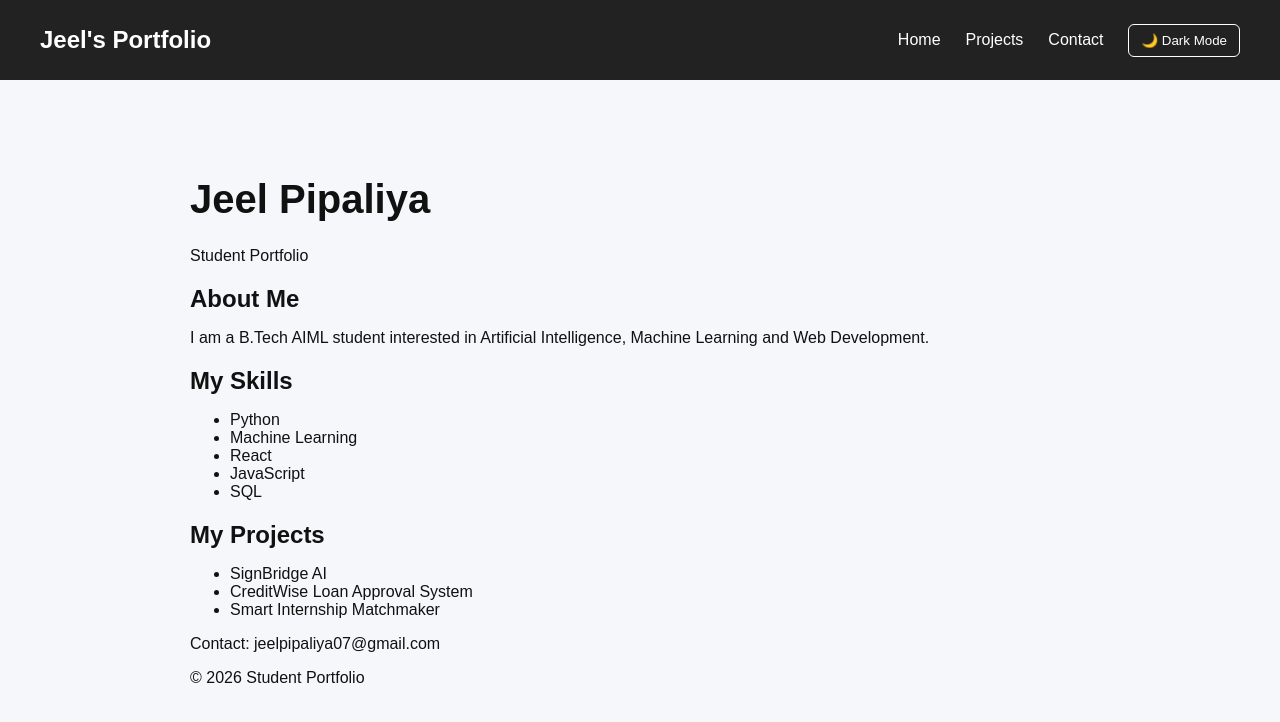
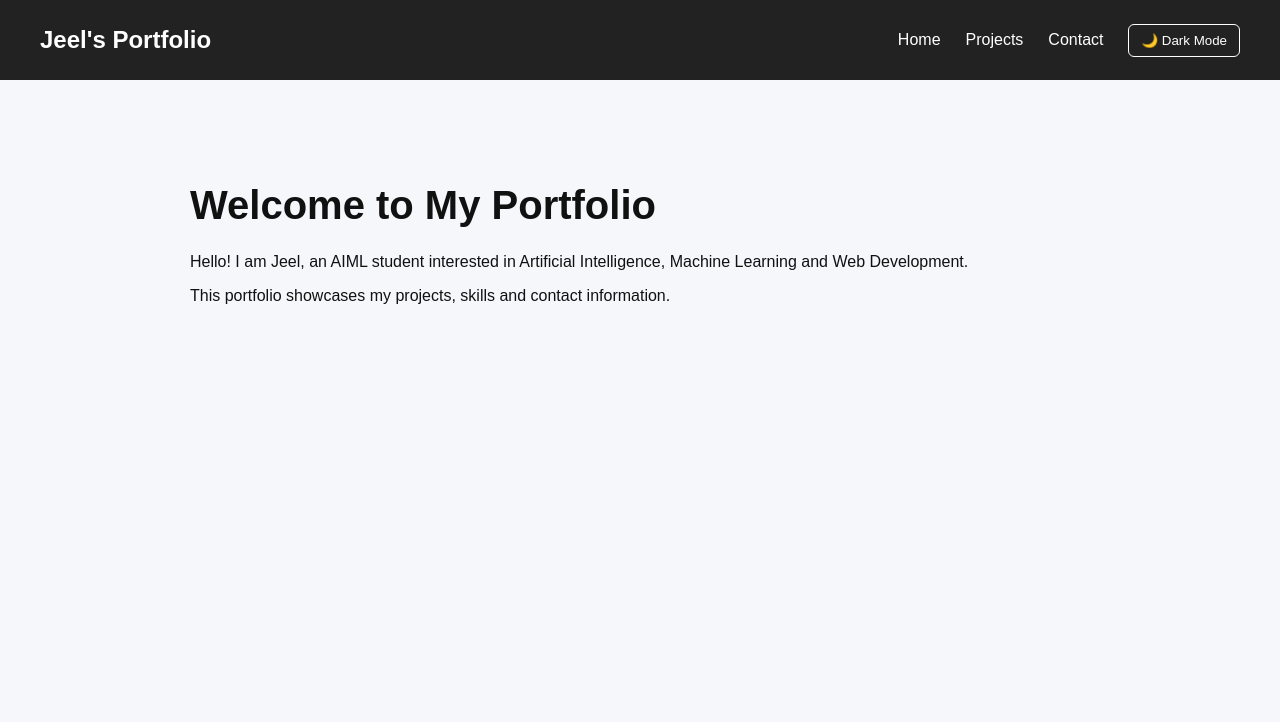
Before and after one commit to Jeel-Pipaliya/student-portfolio, a React (Vite) app: page / in a window 1280 px wide. Shown: the top 722 px of the page. Built offline with nearby package versions, Linux system fonts and the light colour scheme.

Commit message:
Update Home.jsx for Practical 2 multi-route single page structure

```diff
--- a/src/pages/Home.jsx
+++ b/src/pages/Home.jsx
@@ -1,32 +1,17 @@
-import Header from "../components/Header";
-import About from "../components/About";
-import Skills from "../components/Skills";
-import Projects from "../components/Projects";
-import Footer from "../components/Footer";
+function Home() {
+  return (
+    <section className="page">
+      <h1>Welcome to My Portfolio</h1>
 
-function Home() {
-  const skills = [
-    "Python",
-    "Machine Learning",
-    "React",
-    "JavaScript",
-    "SQL"
-  ];
+      <p>
+        Hello! I am Jeel, an AIML student interested in
+        Artificial Intelligence, Machine Learning and Web Development.
+      </p>
 
-  return (
-    <div>
-      <Header name="Jeel Pipaliya" />
-
-      <About
-        description="I am a B.Tech AIML student interested in Artificial Intelligence, Machine Learning and Web Development."
-      />
-
-      <Skills skillList={skills} />
-
-      <Projects />
-
-      <Footer email="jeelpipaliya07@gmail.com" />
-    </div>
+      <p>
+        This portfolio showcases my projects, skills and contact information.
+      </p>
+    </section>
   );
 }
 
```
